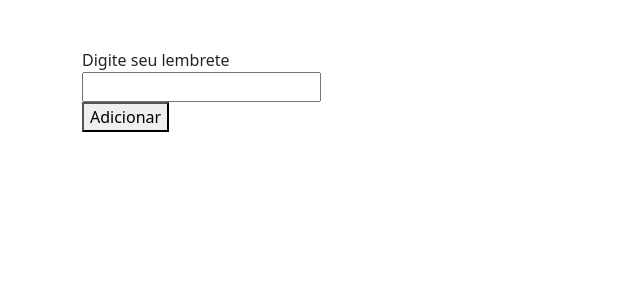
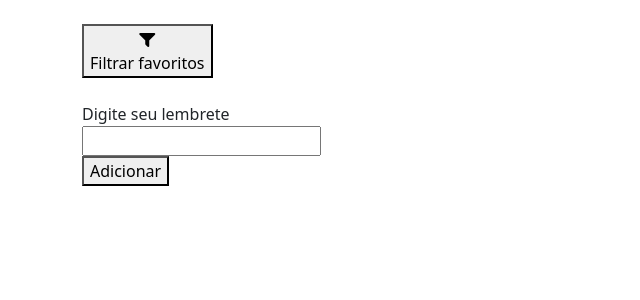
Before and after one commit to AlissonCurvina/prova-p1, a React (Vite) app: page / in a window 1280 px wide. Shown: the top 300 px of the page, without its empty margins (0-640 px from the left). Built offline with nearby package versions, Linux system fonts and the light colour scheme.

Commit message:
feat(p1): filtra lembretes

```diff
--- a/src/App.jsx
+++ b/src/App.jsx
@@ -13,7 +13,9 @@ class App extends React.Component {
 		this.state = {
 			lembretes: this.lembretes,
 			valorInput: "",
-			novoLembrete: null
+			novoLembrete: null,
+			estaFiltrado: 0
+
 		}
 	}
 
@@ -81,15 +83,30 @@ class App extends React.Component {
 
 	}
 
+	filtrar = (e) => {
+		if(this.state.estaFiltrado) {
+			this.setState({
+				estaFiltrado: 0
+			})
+
+		} else {
+			this.setState({
+				estaFiltrado: 1
+			})
+		}
+	}
+
 	render() {
 		return (
 			<div className="container">
 				<div className="row mt-4">
 					<div className="col">
 						<LembreteLista
+							estaFiltrado={this.state.estaFiltrado}
 							lembretes={this.state.lembretes}
 							removerLembrete={this.removerLembrete}
 							alterarStatusFavoritoLembrete={this.alterarStatusFavoritoLembrete}
+							filtrar={this.filtrar}
 							/>
 					</div>
 				</div>
--- a/src/LembreteLista.jsx
+++ b/src/LembreteLista.jsx
@@ -2,9 +2,22 @@ import React from "react"
 
 export default class LembreteLista extends React.Component {
     render() {
+        let lembretesParaExibir;
+
+        if (this.props.estaFiltrado) {
+            lembretesParaExibir = this.props.lembretes.filter(lembrete => lembrete[1] == 1);
+        } else {
+            lembretesParaExibir = this.props.lembretes;
+        }
+
     return (
         <div>
-            {this.props.lembretes.map(lembrete => (
+            <button onClick={() => this.props.filtrar()}>
+                <i className="fa-solid fa-filter"></i>
+                <div>{`${this.props.estaFiltrado ? "Limpar Filtro" : "Filtrar favoritos"}`}</div>
+            </button>
+            <div>
+                {lembretesParaExibir.map(lembrete => (
                     <div key={lembrete[0]}>
                         <div className="card">
                             <div className="card-body d-flex justify-content-center">
@@ -22,6 +35,7 @@ export default class LembreteLista extends React.Component {
                     </div>
                 ))}
             </div>
+        </div>
         )
     }
 }
```
Lines whose indentation alone changed are shown as unchanged.
